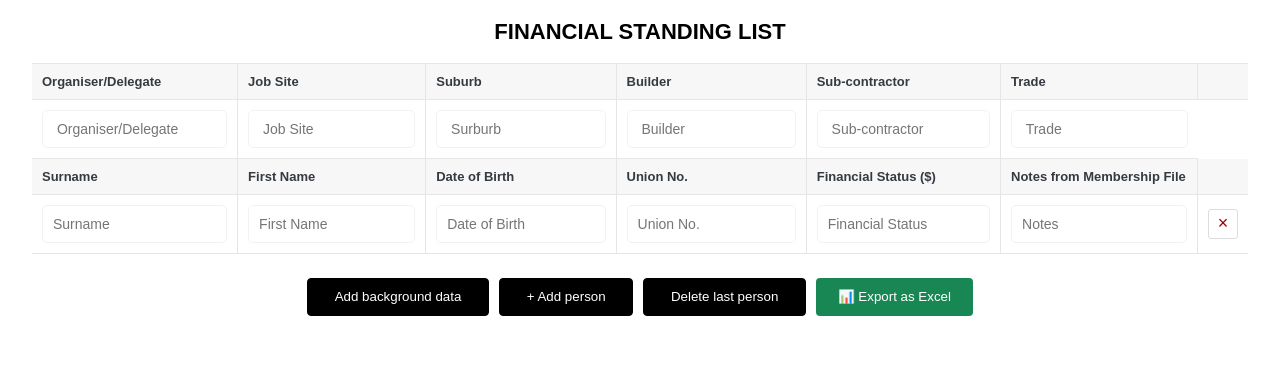
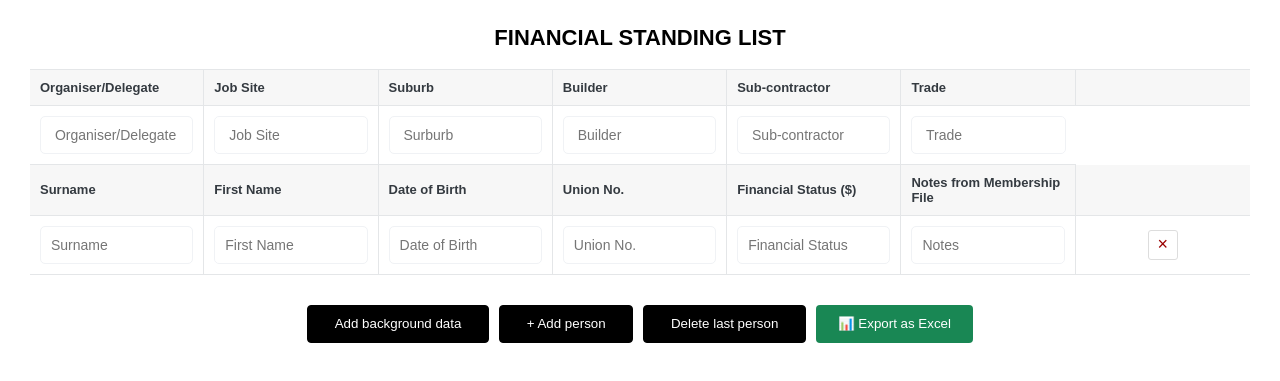
Before and after one commit to ano3L/fsl, a plain HTML site: page index.html in a window 1280 px wide. Shown: the part 165-546 px from the top of the page. Drawn offline with Linux system fonts and the light colour scheme.

Commit message:
Update style.css

```diff
--- a/style.css
+++ b/style.css
@@ -254,5 +254,11 @@ body {
 @media (min-width: 768px) {
   #fsl {
     padding: 0.25em 0.75em;
+        padding: 0.25em 0.75em;
+    display: table;
+    width: 100%;
+    table-layout: fixed;
+    padding: 10px;
+  }
   }
 }
```
